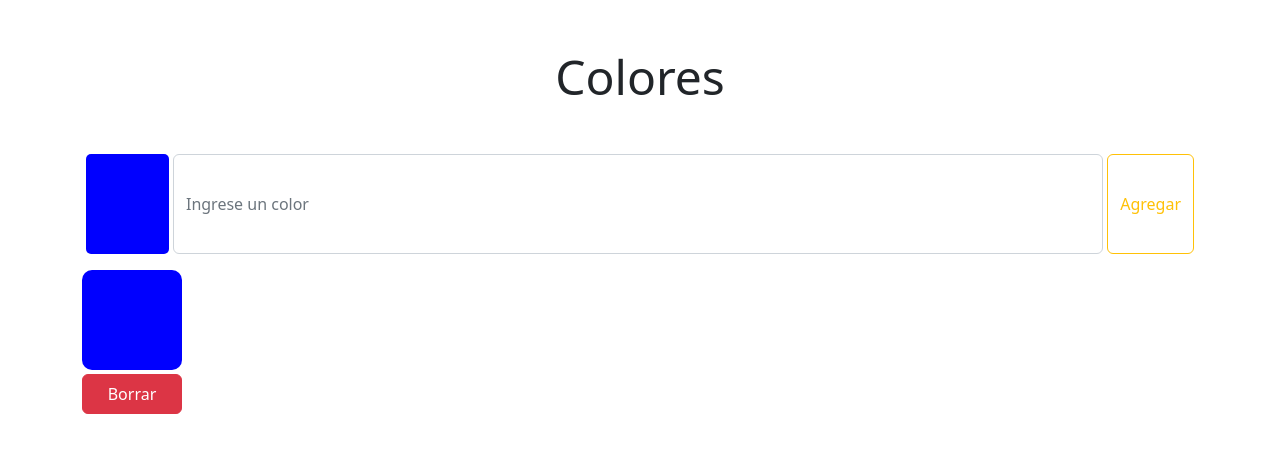
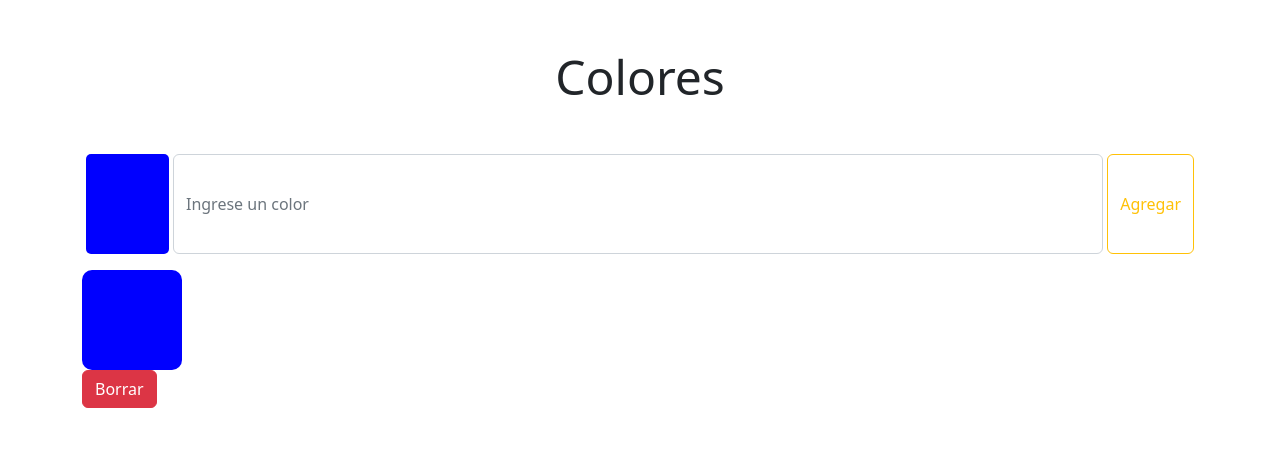
Before and after one commit to Vicopalacio/ejercicio-6, a React (Create React App) app: page / in a window 1280 px wide. Both pictures are taken after typing "Sample" into the empty fields and a click on the button "Agregar". Shown: the top 452 px of the page. Built offline with nearby package versions, Linux system fonts and the light colour scheme.

Commit message:
podemos borrar las card

```diff
--- a/src/App.jsx
+++ b/src/App.jsx
@@ -1,4 +1,3 @@
-// import {Container} from "react-bootstrap";
 import "../src/components/app.css"
 import FormColores from "./components/FormColores";
 
--- a/src/components/Cards.jsx
+++ b/src/components/Cards.jsx
@@ -1,15 +1,16 @@
 import React from "react";
-import { Button} from "react-bootstrap";
+import { Col } from "react-bootstrap";
+import Colores from "./Colores";
 
-const Cards = () => {
+const Cards = ({listaColores, borrarColor}) => {
   return (
-    <div className="col-md-3">
-      <div
-        style={{ background: "blue", width: "100px", height: "100px", borderRadius: "10px"}}></div>
-      <Button variant="danger my-1" style={{ width: "100px", height: "40px" }}>
-        Borrar
-      </Button>
-    </div>
+    <>
+    <Col md={12}>
+     {
+     listaColores.map((colores, posicion)=> <Colores key={posicion} nombreColor={colores} borrarColor = {borrarColor}></Colores>)
+     }
+    </Col>
+    </>
   );
 };
 
--- /dev/null
+++ b/src/components/Colores.jsx
@@ -0,0 +1,24 @@
+import React from "react";
+import { Button } from "react-bootstrap";
+
+const Colores = ({nombreColor, borrarColor}) => {
+  return (
+    <>
+      <div>
+        <div
+          style={{
+            background: "blue",
+            width: "100px",
+            height: "100px",
+            borderRadius: "10px",
+          }}
+        ></div>
+        <Button variant="danger" onClick={()=> borrarColor(nombreColor)}>
+          Borrar
+        </Button>
+      </div>
+    </>
+  );
+};
+
+export default Colores;
--- a/src/components/FormColores.jsx
+++ b/src/components/FormColores.jsx
@@ -1,16 +1,26 @@
-import React, { useState } from "react";
-import { Form, Button, Container } from "react-bootstrap";
+import React, { useEffect, useState } from "react";
+import { Form, Button, Container, Row } from "react-bootstrap";
 import Cards from "./Cards";
 
 const FormColores = () => {
+  const arregloLocalStorage = JSON.parse(localStorage.getItem("listaColoresKey")) || [];
   const [colores, setColores] = useState("");
-  const [listaColores, setListaColores] = useState([]);
+  const [listaColores, setListaColores] = useState(arregloLocalStorage);
+
+  useEffect(() => {
+    localStorage.setItem("listaColoresKey", JSON.stringify(listaColores))}, [listaColores]);
+
 
   const arregloColores = (e) => {
     e.preventDefault();
     setListaColores([...listaColores, colores]);
     setColores("");
   };
+
+  const borrarColor = (color)=>{
+    let copiaColores = listaColores.filter((colorBorrado)=> colorBorrado !== color);
+    setListaColores(copiaColores);
+  }
 
   return (
     <>
@@ -30,9 +40,9 @@ const FormColores = () => {
             </Button>
           </Form.Group>
         </Form>
-        <div className="row">
-          <Cards></Cards>
-        </div>
+        <Row>
+          <Cards listaColores = {listaColores} borrarColor = {borrarColor}></Cards>
+        </Row>
       </Container>
     </>
   );
```
